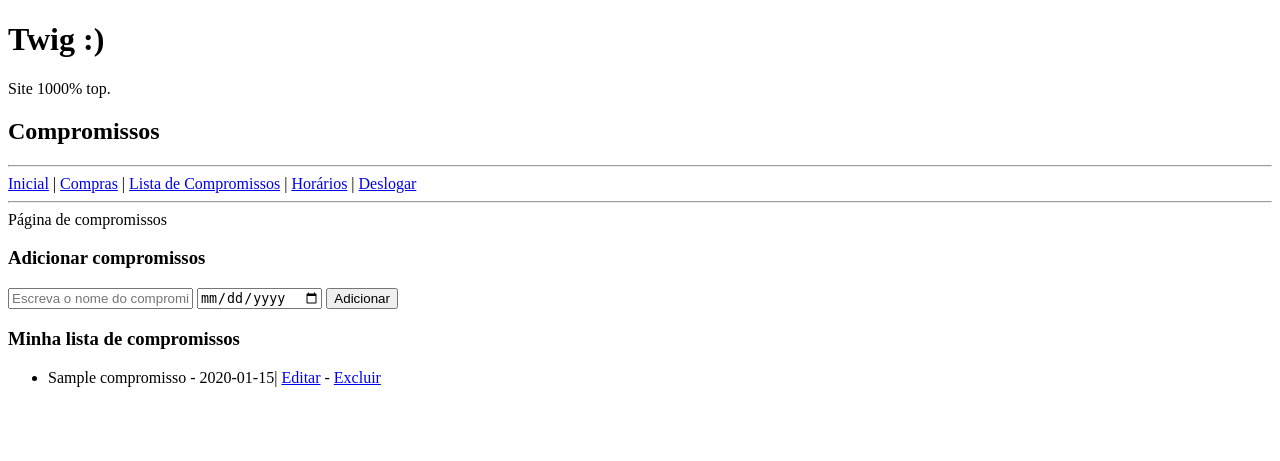
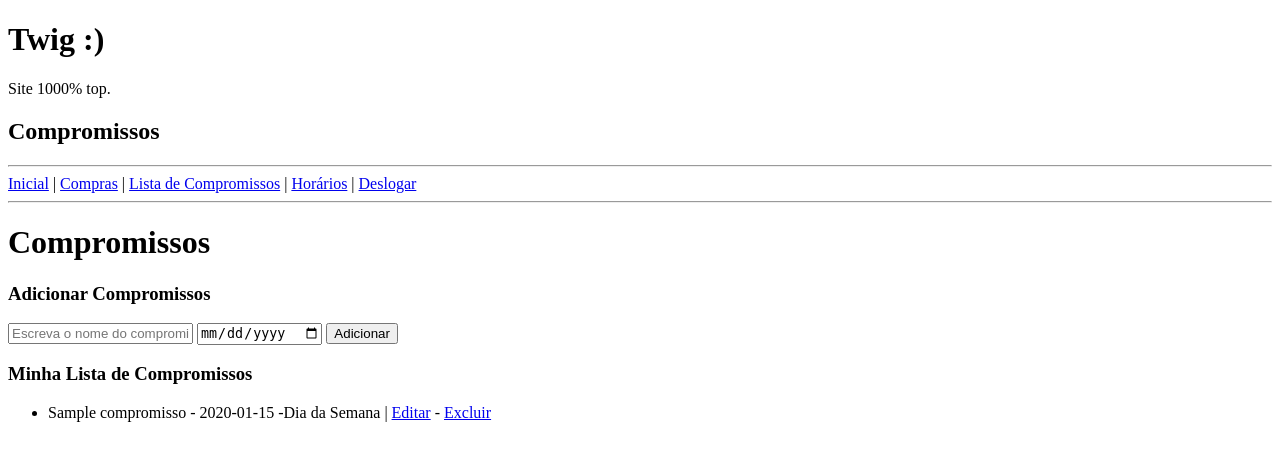
Before and after one commit to Kauabasso/projeto-3info1, a PHP site: page /compromissos.php in a window 1280 px wide. Shown: the top 461 px of the page. Run offline with PHP 8.4, Linux system fonts and the light colour scheme; the visitor is signed in with stand-in values (Sample User, id 1); tables that the repository leaves empty hold one stand-in row (values such as "Sample post"); some libraries are stand-ins or nearby versions.

Commit message:
compromissos feito
finalizado

```diff
--- a/compromissos.php
+++ b/compromissos.php
@@ -10,6 +10,12 @@ $dados = $pdo->query('SELECT * FROM compromissos');
 $comp = $dados->fetchAll(PDO::FETCH_ASSOC);
 
 
+foreach ($comp as &$compromisso) {
+    $data = new DateTime($compromisso['data']);
+    $diaSemana = (int)$data->format('w'); // 0 = domingo, 6 = sábado
+    $compromisso['fim_de_semana'] = ($diaSemana === 0 || $diaSemana === 6) ? 'Sim' : 'Não';
+}
+
 echo $twig->render('compromissos.html', [
     'titulo' => 'Compromissos',
     'compromissos' => $comp, //no html ela vai se chamar compras, aqui ela se chama comp
--- a/templates/compromissos.html
+++ b/templates/compromissos.html
@@ -1,21 +1,28 @@
 {% extends "_base.html" %}
 
 {% block conteudo %}
-Página de compromissos
+<h1>{{ titulo }}</h1>
 
-<h3>Adicionar compromissos</h3>
+<h3>Adicionar Compromissos</h3>
 <form action="compromissos_adc.php" method="post">
-    <input type="text" name="titulo" placeholder="Escreva o nome do compromisso">
-     <input type="date" name="data">
+    <input type="text" name="titulo" placeholder="Escreva o nome do compromisso" required>
+    <input type="date" name="data" required>
     <button type="submit">Adicionar</button>
 </form>
 
-<h3>Minha lista de compromissos</h3>
+<h3>Minha Lista de Compromissos</h3>
 <ul>
     {% for compromisso in compromissos %}
     <li>
-        {{compromisso.titulo}} - {{compromisso.data}}| <a href="compromissos_form.php?id={{compromisso.id}}&titulo={{compromisso.titulo}}&data={{compromisso.data}}">Editar</a> - <a href="excluircompromisso.php?id={{compromisso.id}}&titulo={{compromisso.titulo}}">Excluir</a>
+        {{ compromisso.titulo }} - {{ compromisso.data }}
+        {% if compromisso.fim_de_semana == 'Sim' %}
+            -Final de Semana
+        {% else %}
+           -Dia da Semana
+        {% endif %}
+        | <a href="compromissos_form.php?id={{ compromisso.id }}&titulo={{ compromisso.titulo }}&data={{ compromisso.data }}">Editar</a>
+        - <a href="excluircompromisso.php?id={{ compromisso.id }}&titulo={{ compromisso.titulo }}">Excluir</a>
     </li>
     {% endfor %}
 </ul>
-{%endblock%}
+{% endblock %}
```
